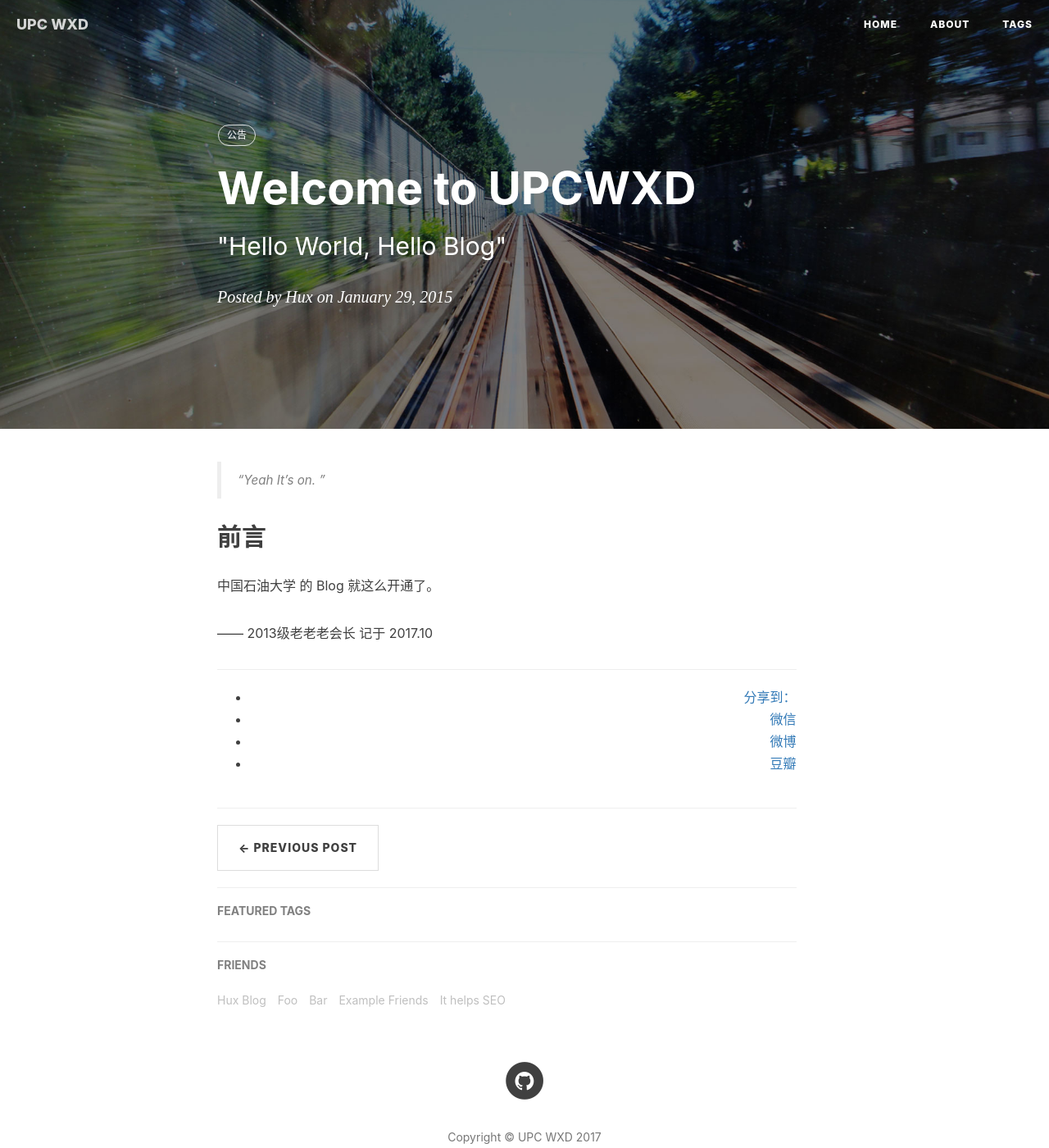
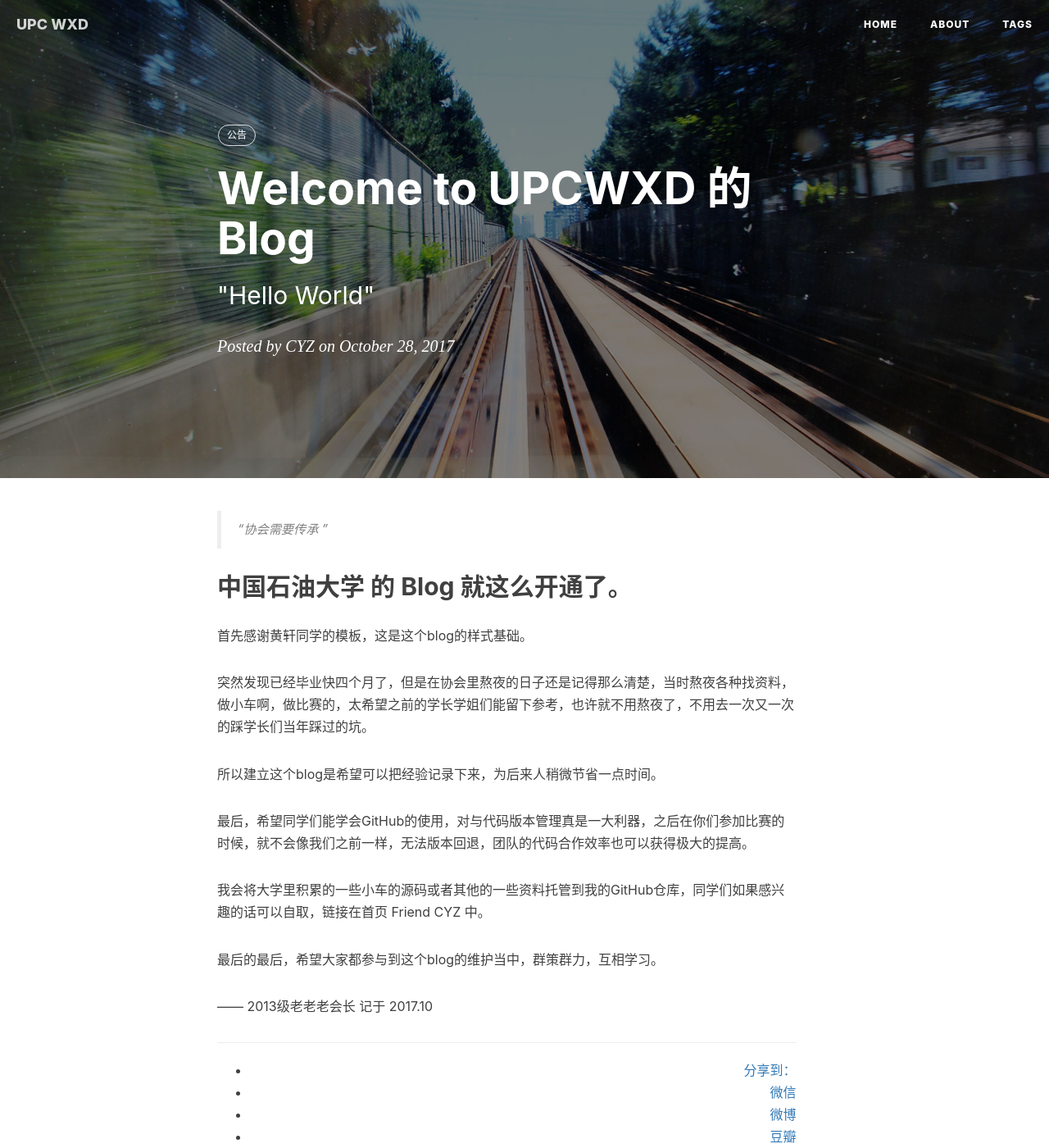
Before and after one commit to upcwxd/upcwxd.github.io, a Jekyll site: the page built from _posts/2017-10-28-helloworld.markdown, in a window 1280 px wide and 1400 px high. Shown: the whole window at 82% size. Built offline with Jekyll 4.4.1, drawn with Linux system fonts in a browser that asks for light colours; nearby versions of some CDN libraries; comment, search, counter and statistics services are not loaded; grey boxes are pictures that could not be loaded.

Commit message:
10281536

```diff
--- a/_config.yml
+++ b/_config.yml
@@ -62,7 +62,7 @@ duoshuo_share: true                     # set to false if you want to use Commen
 ba_track_id: 4cc1f2d8f3067386cc5cdb626a202900
 # Google Analytics
 ga_track_id: 'UA-49627206-1'            # Format: UA-xxxxxx-xx
-ga_domain: huangxuan.me
+ga_domain:
 
 
 
@@ -85,8 +85,8 @@ friends: [
         title: "Hux Blog",
         href: "http://huangxuan.me"
     },{
-        title: "Foo",
-        href: "#"
+        title: "Cyz",
+        href: "http://blog.chenyuzhao.xyz/"
     },{
         title: "Bar",
         href: "#"
--- a/_posts/2017-10-28-helloworld.markdown
+++ b/_posts/2017-10-28-helloworld.markdown
@@ -1,21 +1,29 @@
 ---
 layout:     post
-title:      "Welcome to  UPCWXD"
-subtitle:   " \"Hello World, Hello Blog\""
-date:       2015-01-29 12:00:00
-author:     "Hux"
+title:      "Welcome to  UPCWXD 的 Blog"
+subtitle:   " \"Hello World\""
+date:       2017-10-28 15:20:00
+author:     "CYZ"
 header-img: "img/post-bg-2015.jpg"
 tags:
     - 公告
 ---
 
-> “Yeah It's on. ”
+> “协会需要传承 ”
 
 
-## 前言
+## 中国石油大学 的 Blog 就这么开通了。
 
-中国石油大学 的 Blog 就这么开通了。
+首先感谢黄轩同学的模板，这是这个blog的样式基础。
 
+突然发现已经毕业快四个月了，但是在协会里熬夜的日子还是记得那么清楚，当时熬夜各种找资料，做小车啊，做比赛的，太希望之前的学长学姐们能留下参考，也许就不用熬夜了，不用去一次又一次的踩学长们当年踩过的坑。
 
+所以建立这个blog是希望可以把经验记录下来，为后来人稍微节省一点时间。
+
+最后，希望同学们能学会GitHub的使用，对与代码版本管理真是一大利器，之后在你们参加比赛的时候，就不会像我们之前一样，无法版本回退，团队的代码合作效率也可以获得极大的提高。
+
+我会将大学里积累的一些小车的源码或者其他的一些资料托管到我的GitHub仓库，同学们如果感兴趣的话可以自取，链接在首页 Friend CYZ 中。
+
+最后的最后，希望大家都参与到这个blog的维护当中，群策群力，互相学习。
 
 —— 2013级老老老会长 记于 2017.10
--- a/index.html
+++ b/index.html
@@ -1,6 +1,6 @@
 ---
 layout: page
-description: "Boilerplate of Hux Blog"
+description: "中国石油大学（华东）无线电协会的博客分享"
 ---
 
 {% for post in paginator.posts %}
```
